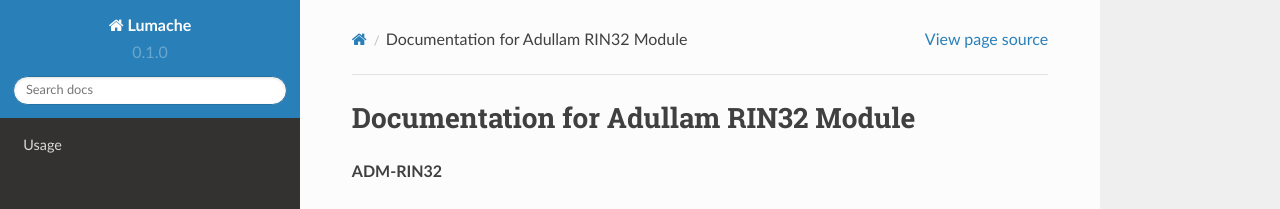
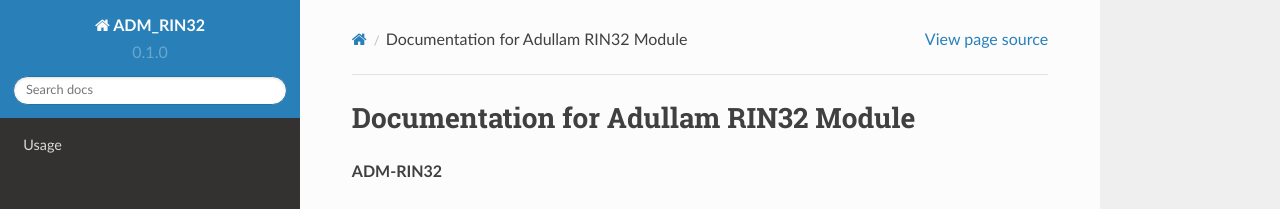
Before and after one commit to KeuntekLee/ADM_RIN32_Docs, a Sphinx documentation site: the page built from docs/source/index.rst, in a window 1280 px wide. Shown: the top 209 px of the page. Built offline with Sphinx 7.4.7 and the Read the Docs theme 2.0.0, drawn with Linux system fonts in a browser that asks for light colours.

Commit message:
Update conf.py

```diff
--- a/docs/source/conf.py
+++ b/docs/source/conf.py
@@ -2,7 +2,7 @@
 
 # -- Project information
 
-project = 'Lumache'
+project = 'ADM_RIN32'
 copyright = '2021, Graziella'
 author = 'Graziella'
 
```
